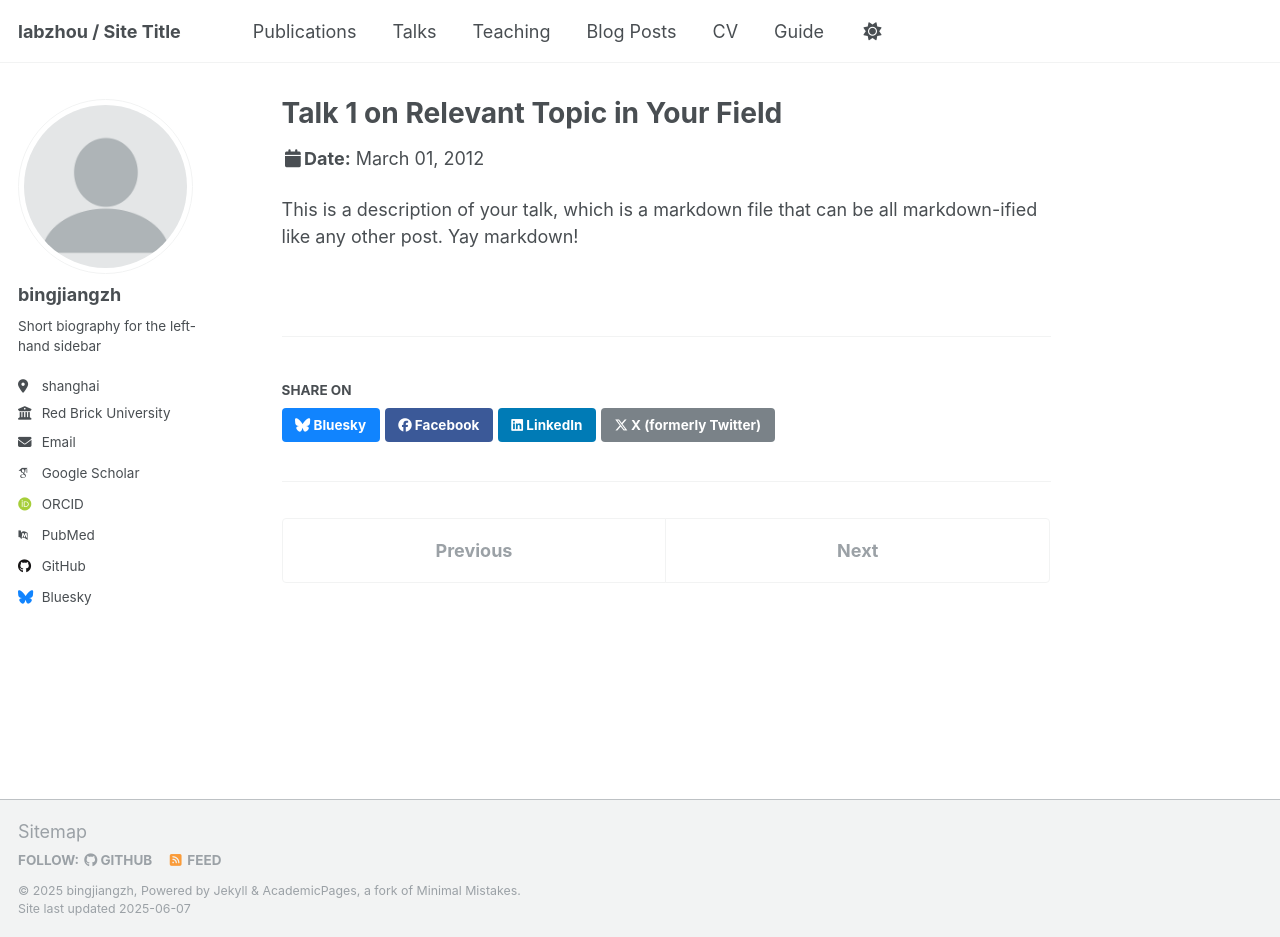
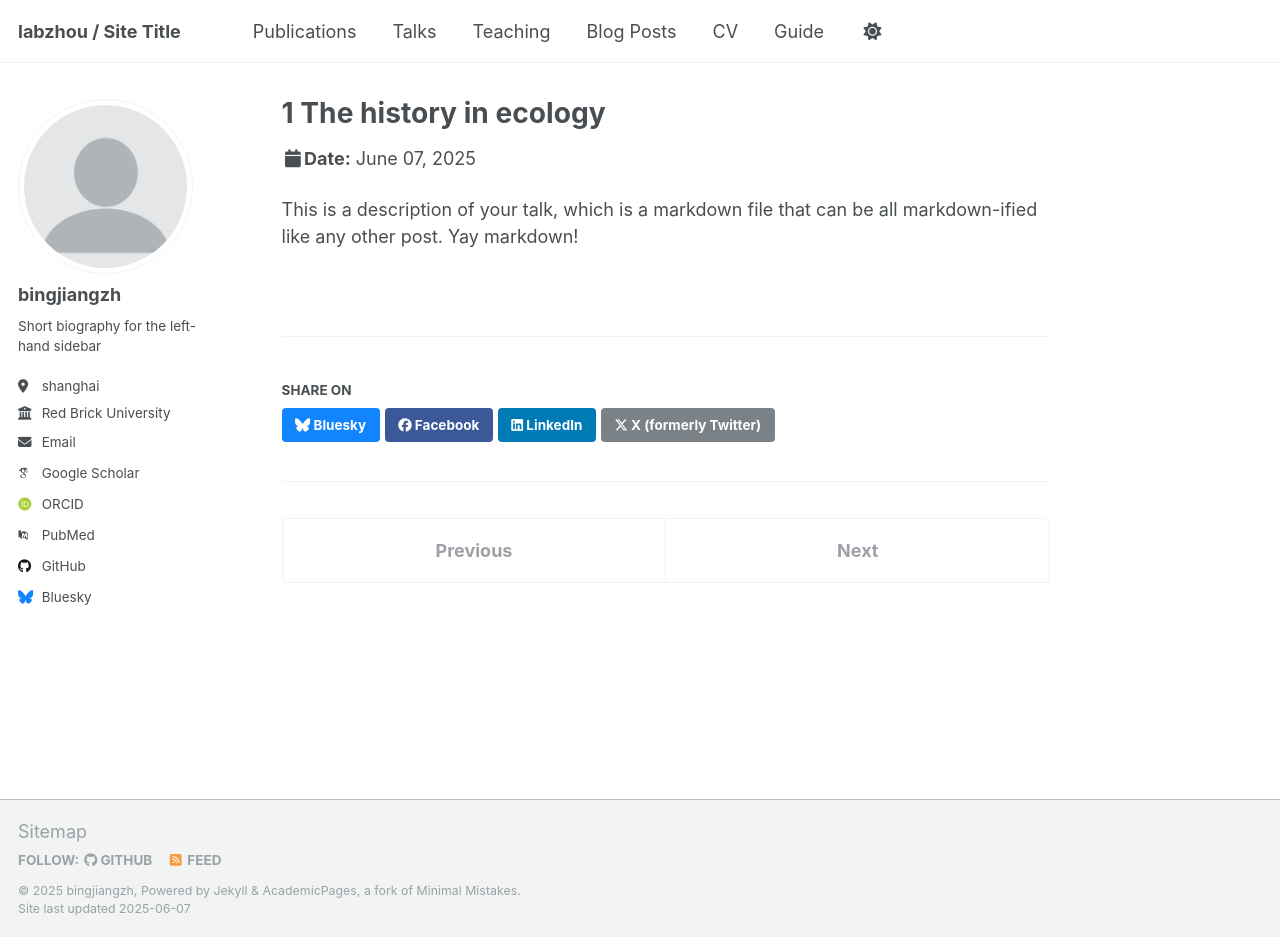
Before and after one commit to labzhou/labzhou.github.io, a Jekyll site: the page built from _talks/2012-03-01-talk-1.md, in a window 1280 px wide and 937 px high. Built offline with Jekyll 4.4.1, drawn with Linux system fonts in a browser that asks for light colours; some web fonts are replaced.

Commit message:
Update 2012-03-01-talk-1.md

```diff
--- a/_talks/2012-03-01-talk-1.md
+++ b/_talks/2012-03-01-talk-1.md
@@ -1,11 +1,11 @@
 ---
-title: "Talk 1 on Relevant Topic in Your Field"
+title: "1 The history in ecology"
 collection: talks
-type: "Talk"
-permalink: /talks/2012-03-01-talk-1
-venue: "UC San Francisco, Department of Testing"
-date: 2012-03-01
-location: "San Francisco, CA, USA"
+type: "Think"
+permalink: /talks/20250607
+venue: "FD lcj library, J-W"
+date: 2025-06-07
+location: "fd SHANGHAI, CH"
 ---
 
 This is a description of your talk, which is a markdown file that can be all markdown-ified like any other post. Yay markdown!
```
